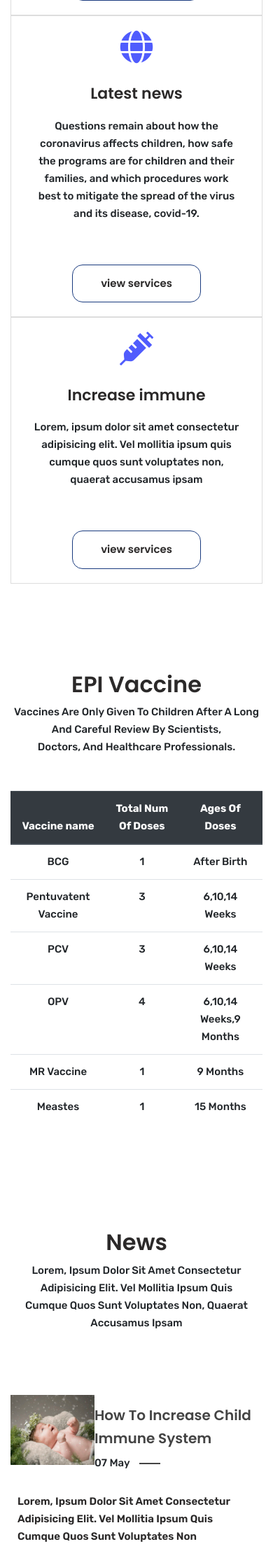
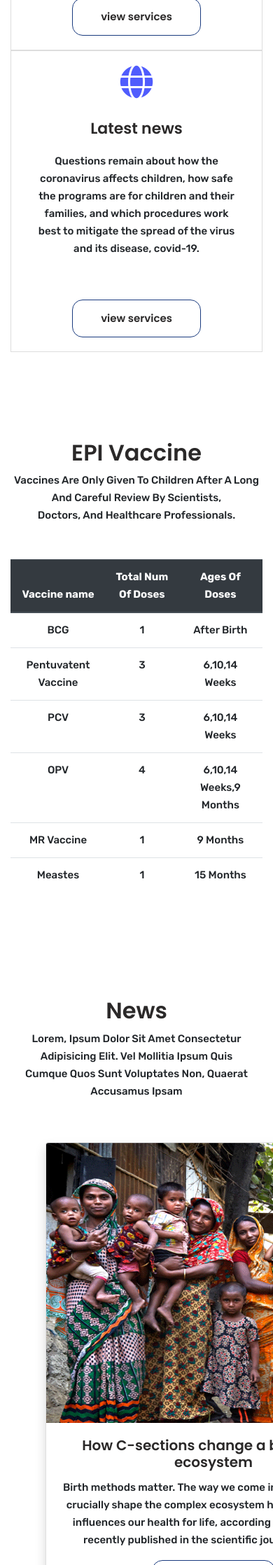
Before and after one commit to sayeeda27/Child_care, a CodeIgniter app: page /child_care/Pages/home in a window 390 px wide; the page is wider, and only the part inside the window is pictured. Shown: the part 2604-4840 px from the top of that part at 70% size. Run offline with CodeIgniter, Linux system fonts and the light colour scheme.

Commit message:
design updated

```diff
--- a/application/config/routes.php
+++ b/application/config/routes.php
@@ -49,6 +49,6 @@ defined('BASEPATH') OR exit('No direct script access allowed');
 | Examples:	my-controller/index	-> my_controller/index
 |		my-controller/my-method	-> my_controller/my_method
 */
-$route['default_controller'] = 'Welcome';
+$route['default_controller'] = 'welcome';
 $route['404_override'] = '';
 $route['translate_uri_dashes'] = FALSE;
--- a/application/controllers/Pages.php
+++ b/application/controllers/Pages.php
@@ -28,6 +28,13 @@ class Pages extends CI_Controller
         $this->load->view('service');
         $this->load->view('templates/footer');
         }
+        public function viewservice()
+	{
+        $this->load->view('templates/header');
+        $this->load->view('home');
+        $this->load->view('view_service');
+        $this->load->view('templates/footer');
+        }
         public function news()
 	{
         $this->load->view('templates/header');
--- a/application/views/home.php
+++ b/application/views/home.php
@@ -1,28 +1,25 @@
 
 <div class="slider-area">
     <div class="slider-active">
-        <div class="single-slide text-center d-flex align-items-center justify-content-center" style="background-image:url('<?php echo base_url();?>assets/img/image11.jpg');">
+        <div class="single-slide text-center d-flex align-items-center justify-content-center" style="background-image:url('<?php echo base_url();?>assets/img/home.jpg');">
           <div class="slider-inner">
-            <h2>EPI Reminder</h2>
-            <p>Boost your child immune system!!!</p>
-            <a  class="btn" href="#">Sign Up</a>
+            <h2>First Ever <span>Bangladesh's</span> <br> SMS Based Vaccination Reminder Service</h2>
+            <a  class="btn home-btn" href="<?php echo site_url(); ?>">Sign Up</a>
           </div>
         </div>
 
         <div class="single-slide text-center d-flex align-items-center justify-content-center"
-        style="background-image:url('<?php echo base_url();?>assets/img/kid14.jpg');">
+        style="background-image:url('<?php echo base_url();?>assets/img/home1.jpg');">
           <div class="slider-inner">
-            <h2>EPI Reminder</h2>
-            <p>Boost your child immune system!!!</p>
-            <a  class="btn" href="#">Sign Up</a>
+          <h2>First Ever <span>Bangladesh's<span> <br> SMS Based Vaccination Reminder Service</h2>
+            <a  class="btn home-btn" href="<?php echo site_url(); ?>">Sign Up</a>
           </div>
         </div>
 
-        <div class="single-slide text-center d-flex align-items-center justify-content-center" style="background-image:url('<?php echo base_url();?>assets/img/kid15.jpg');">
+        <div class="single-slide text-center d-flex align-items-center justify-content-center" style="background-image:url('<?php echo base_url();?>assets/img/home.jpg');">
           <div class="slider-inner">
-            <h2>EPI Reminder</h2>
-            <p>Boost your child immune system!!!</p>
-            <a  class="btn" href="<?php echo site_url();?>">Sign Up</a>
+          <h2>First Ever <span>Bangladesh's<span> <br> SMS Based Vaccination Reminder Service</h2>
+            <a  class="btn home-btn" href="<?php echo site_url(); ?>">Sign Up</a>
           </div>
         </div>
     </div>
--- a/application/views/news.php
+++ b/application/views/news.php
@@ -1,5 +1,5 @@
 <div class="news-area pt-30 pb-30 mb">
-   <div class="container">
+   <div class="container-fluid">
         <div class="row">
            <div class="col-xl-12">
              <div class="area-title text-center">
@@ -8,55 +8,54 @@
              </div>
            </div>
         </div>
-        <div class="row">
-           <div class="col-xl-4">
-              <div class="latest-news">
-                 <div class="news-thumb">
-                    <a href="#"><img src="<?php echo base_url();?>assets/img/kid11.jpg" alt=""></a>
+        <div class="row justify-content">
+        <div class="col-md-4">
+                    <div class="card shadow" style="width: 30rem; height:45rem ;" >
+                     <div class="inner">
+                     <img class="card-img-top"  src="<?php echo base_url();?>assets/img/news.jpg" alt="" style="height: 25rem;">
                      </div>
-                 <div class="news-content">
-                   <h3><a href="#">how to increase child immune system</a></h3>
-                   <div class="news-meta">
-                     <span>07 May</span>
-                     <span class="meta-line"></span>
-                   </div>
-                   <p>Lorem, ipsum dolor sit amet consectetur adipisicing elit.
-                    Vel mollitia ipsum quis cumque quos sunt voluptates non</p>
-                   <a href="#" class="btn">Continue Reading</a>
+                     <div class="card-body text-center">
+                           <h5 class="card-title">How C-sections change a baby’s gut ecosystem</h5>
+                           <p class="card-text">
+                           Birth methods matter. The way we come into the world, may crucially shape the complex ecosystem
+                           he human gut that influences our health for life, according to new research recently published
+                           in the scientific journal Nature....
+                           </p>
+                           <a href="" class="btn">View News...</a>
                      </div>
                     </div>
                 </div>
-           <div class="col-xl-4">
-              <div class="latest-news">
-                 <div class="news-thumb">
-                    <a href="#"><img src="<?php echo base_url();?>assets/img/kid12.jpg" alt=""></a>
+                <div class="col-md-4">
+                    <div class="card shadow" style="width: 30rem; height:45rem ;">
+                    <div class="inner">
+                    <img class="card-img-top" src="<?php echo base_url();?>assets/img/news1.jpg" alt="" style="height: 25rem;">
                     </div>
-                 <div class="news-content">
-                   <h3><a href="#">how to increase child immune system</a></h3>
-                   <div class="news-meta">
-                     <span>07 May</span>
-                     <span class="meta-line"></span>
-                   </div>
-                   <p>Lorem, ipsum dolor sit amet consectetur adipisicing elit.
-                    Vel mollitia ipsum quis cumque quos sunt voluptates non</p>
-                   <a href="#" class="btn">Continue Reading</a>
+                    <div class="card-body text-center">
+                        <h5 class="card-title">Disruption of child vaccination in South Asia poses an urgent threat to children’s health – UNICEF</h5>
+                        <p class="card-text">
+                        South Asia could face yet another health emergency if children across the region do not receive
+                         their life-saving vaccine shots, UNICEF warned today.
+                       .Almost all of them, or 97 per cent, live in India,
+                         Pakistan and Afghanistan..
+                        </p>
+                        <a href="" class="btn">View News...</a>
                     </div>
                     </div>
                 </div>
-           <div class="col-xl-4">
-              <div class="latest-news">
-                 <div class="news-thumb">
-                    <a href="#"><img src="<?php echo base_url();?>assets/img/kid13.jpg" alt=""></a>
+                <div class="col-md-4">
+                    <div class="card shadow" style="width: 30rem; height:45rem ;">
+                    <div class="inner">
+                    <img class="card-img-top" src="<?php echo base_url();?>assets/img/news2.jpg" alt="" style="height: 25rem;">
                     </div>
-                 <div class="news-content">
-                   <h3><a href="#">how to increase child immune system</a></h3>
-                   <div class="news-meta">
-                     <span>07 May</span>
-                     <span class="meta-line"></span>
-                   </div>
-                   <p>Lorem, ipsum dolor sit amet consectetur adipisicing elit.
-                    Vel mollitia ipsum quis cumque quos sunt voluptates non</p>
-                   <a href="#" class="btn">Continue Reading</a>
+                    <div class="card-body text-center">
+                        <h5 class="card-title">UNICEF names cricket star Mushfiqur Rahim as a new National Ambassador for children’s rights</h5>
+                        <p class="card-text">
+                        Celebrated cricket player and former captain of the national team Mushfiqur Rahim has been
+                         named as UNICEF’s newest National Ambassador in Bangladesh.
+                          “Child rights and the work of UNICEF are close to my heart,
+                          lend my voice.
+                        </p>
+                        <a href="" class="btn">View News...</a>
                     </div>
                     </div>
                 </div>
--- a/application/views/service.php
+++ b/application/views/service.php
@@ -1,5 +1,5 @@
 <div class="service-area pt-30 pb-30 mb">
-    <div class="container-fluid">
+    <div class="container">
     <div class="row">
            <div class="col-xl-12">
              <div class="area-title text-center">
@@ -10,39 +10,34 @@
            </div>
         </div>
         <div class="row">
-            <div class="col-xl-3">
+            <div class="col-xl-4">
                 <div class="service-wrapper text-center">
                     <i class="fas fa-syringe"></i>
                     <h3>Increase immune</h3>
-                    <p>Immunization is a proven tool for controlling and eliminating life-threatening infectious diseases and is estimated to avert between 2 and 3 million deaths each year.
+                    <p>Immunization is a proven tool for eliminating life-threatening infectious
+                     diseases and is estimated to avert between 2 and 3 million deaths each year.The recommended
+                      immunization
+                      schedule is designed to protect children early in life.
                    </p>
-                    <a href="#" class="btn">view services</a>
+                    <a href="<?php echo site_url('Pages/viewservice') ?>" class="btn">view services</a>
                 </div>
             </div>
-            <div class="col-xl-3">
+            <div class="col-xl-4">
                 <div class="service-wrapper text-center">
                     <i class="fas fa-comment-dots"></i>
                     <h3>Send reminder sms</h3>
                     <p>Vaccination reminder services in several countries have been effective in increasing compliance by 20%. There are over 40 published scientific studies in the Cochrane database that prove the effectiveness of vaccination reminders.  </p>
-                    <a href="#" class="btn">view services</a>
+                    <a href="<?php echo site_url('Pages/viewservice') ?>" class="btn">view services</a>
                 </div>
             </div>
-            <div class="col-xl-3">
+            <div class="col-xl-4">
                 <div class="service-wrapper text-center">
                     <i class="fas fa-globe"></i>
                     <h3>Latest news</h3>
-                    <p>Questions remain about how the coronavirus affects children, how safe the programs are for children and their families, and which procedures work best to mitigate the spread of the virus and its disease, covid-19.</p>
-                    <a href="#" class="btn">view services</a>
-                </div>
-            </div>
-            <div class="col-xl-3">
-                <div class="service-wrapper text-center">
-                    <i class="fas fa-syringe"></i>
-                    <h3>Increase immune</h3>
-                    <p>Lorem, ipsum dolor sit amet consectetur adipisicing elit.
-                    Vel mollitia ipsum quis cumque quos sunt voluptates non, quaerat accusamus ipsam
-                   </p>
-                    <a href="#" class="btn">view services</a>
+                    <p>Questions remain about how the coronavirus affects children,
+                    how safe the programs are for children and their families, and which
+                    procedures work best to mitigate the spread of the virus and its disease, covid-19.</p>
+                    <a href="<?php echo site_url('Pages/viewservice') ?>" class="btn">view services</a>
                 </div>
             </div>
         </div>
--- a/assets/css/style.css
+++ b/assets/css/style.css
@@ -232,41 +241,8 @@ ul{
    padding-bottom: 30px;
    text-transform: capitalize;
 }
-.latest-news{
-    padding-top: 30px;
-    display: inline-block;
-}
-.news-content{
-  margin: 10px;
-}
-.news-content h3 a{
-    font-size: 20px;
-    color: #444;
-    text-transform: capitalize;
-    text-decoration: none;
-}
-.news-content p{
-    font-size: 15px;
-    color: #2b2929;
-    text-transform: capitalize;
-    margin-bottom: 30px;
-    font-weight: 600;
-
-}
-.news-meta{
-    margin-bottom: 30px;
-
-}
-.meta-line{
-    background: #444;
-    height: 2px;
-    width: 30px;
-    display: inline-block;
-    position: relative;
-    top: -3px;
-    margin-left: 10px;
-
-
+ .card{
+    margin-left: 50px;
 }
 /* footer-top-area */
 .footer-widget{
```
Also changed, not shown: other parts of assets/css/style.css (+19 -10 lines), application/controllers/Forget_pass.php (added, +45 -0 lines), application/views/view_service.php (added, +41 -0 lines), assets/img/home.jpg (added), assets/img/home1.jpg (added), assets/img/news.jpg (added), assets/img/news1.jpg (added), assets/img/news2.jpg (added). Lines whose indentation alone changed are shown as unchanged.
